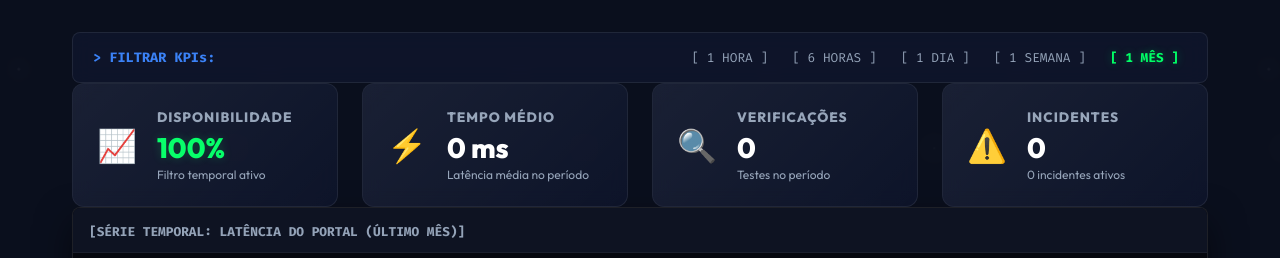
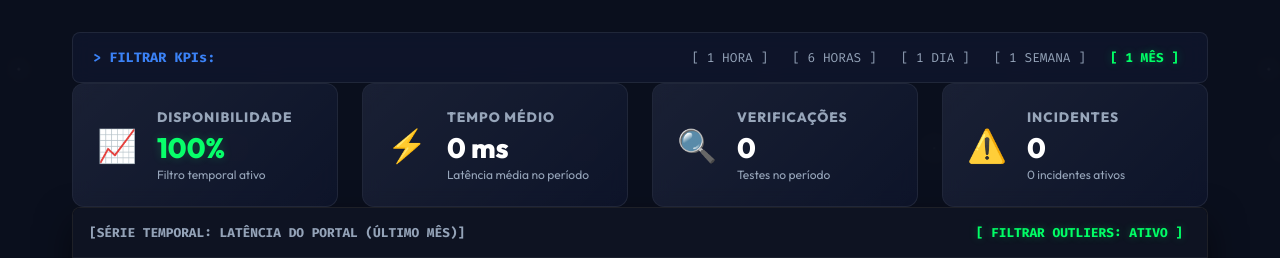
Before and after one commit to brunocorisco86/watchdogagrocenter, a Flask app: page / in a window 1280 px wide. Shown: the part 106-364 px from the top of the page. Run offline with Flask 3, Linux system fonts and the light colour scheme; data comes from the database, SQL or seed files in the repository; data that the repository does not hold is empty; some libraries are stand-ins or nearby versions.

Commit message:
feat: implement latency outlier filtering with togglable button on dashboard

```diff
--- a/src/dashboard/static/css/style.css
+++ b/src/dashboard/static/css/style.css
@@ -563,6 +563,9 @@ body {
     background-color: #0e1322;
     padding: 0.75rem 1rem;
     border-bottom: 1px solid rgba(255,255,255,0.05);
+    display: flex;
+    justify-content: space-between;
+    align-items: center;
 }
 
 .chart-title {
--- a/src/dashboard/static/js/main.js
+++ b/src/dashboard/static/js/main.js
@@ -7,11 +7,24 @@ document.addEventListener('DOMContentLoaded', () => {
 
     let currentPeriod = '30d';
     let latencyChart = null;
+    let filterOutliersEnabled = true;
 
     // Função para rolar os terminais para baixo
     const scrollToBottom = (element) => {
         if (element) {
             element.scrollTop = element.scrollHeight;
+        }
+    };
+
+    // Helper para cálculo de percentil/quantil
+    const quantile = (arr, q) => {
+        const pos = (arr.length - 1) * q;
+        const base = Math.floor(pos);
+        const rest = pos - base;
+        if (arr[base + 1] !== undefined) {
+            return arr[base] + rest * (arr[base + 1] - arr[base]);
+        } else {
+            return arr[base];
         }
     };
 
@@ -34,6 +47,26 @@ document.addEventListener('DOMContentLoaded', () => {
             await updateDashboardData();
         });
     });
+
+    // Event listener para o botão de toggle de outliers
+    const btnToggleOutliers = document.getElementById('btn-toggle-outliers');
+    if (btnToggleOutliers) {
+        btnToggleOutliers.addEventListener('click', async () => {
+            filterOutliersEnabled = !filterOutliersEnabled;
+            if (filterOutliersEnabled) {
+                btnToggleOutliers.classList.add('active');
+                btnToggleOutliers.textContent = '[ FILTRAR OUTLIERS: ATIVO ]';
+                appendTerminalLine('pi@cvale-watchdog:~$ watchdog --filter-outliers ENABLED', 'output-prompt');
+                appendTerminalLine('Ativando tratamento estatístico de outliers de latência...', 'output-system');
+            } else {
+                btnToggleOutliers.classList.remove('active');
+                btnToggleOutliers.textContent = '[ FILTRAR OUTLIERS: INATIVO ]';
+                appendTerminalLine('pi@cvale-watchdog:~$ watchdog --filter-outliers DISABLED', 'output-prompt');
+                appendTerminalLine('Desativando tratamento estatístico de outliers de latência...', 'output-system');
+            }
+            await updateLatencyChart();
+        });
+    }
 
     // Event listener para o gatilho manual do watchdog
     if (btnTrigger) {
@@ -143,6 +176,30 @@ document.addEventListener('DOMContentLoaded', () => {
             // Ordena os logs de forma cronológica garantida (do mais antigo para o mais recente)
             data.sort((a, b) => a.timestamp.localeCompare(b.timestamp));
 
+            // Filtro de Outliers por IQR (Interquartile Range)
+            let outlierThreshold = null;
+            let outliersCount = 0;
+
+            if (filterOutliersEnabled) {
+                const healthyTimes = data
+                    .filter(item => item.is_healthy && item.response_time_ms != null)
+                    .map(item => item.response_time_ms);
+
+                if (healthyTimes.length >= 4) {
+                    const sortedTimes = [...healthyTimes].sort((a, b) => a - b);
+                    const q1 = quantile(sortedTimes, 0.25);
+                    const q3 = quantile(sortedTimes, 0.75);
+                    const iqr = q3 - q1;
+                    // Define o limite superior como Q3 + 1.5 * IQR.
+                    // Estabelecemos um piso mínimo de 1500ms para evitar falsos positivos
+                    // (ex: considerar 200ms como outlier quando o normal é 100ms).
+                    outlierThreshold = Math.max(q3 + 1.5 * iqr, 1500);
+                } else {
+                    // Se não houver dados suficientes para calcular IQR, usa um limite arbitrário seguro (5000ms)
+                    outlierThreshold = 5000;
+                }
+            }
+
             // Extrai as labels (horas formatadas HH:MM) e dados (latência em ms)
             const labels = [];
             const values = [];
@@ -156,8 +213,18 @@ document.addEventListener('DOMContentLoaded', () => {
                 } catch {
                     labels.push(item.timestamp);
                 }
-                values.push(item.is_healthy ? item.response_time_ms : null);
+
+                let val = item.is_healthy ? item.response_time_ms : null;
+                if (val !== null && outlierThreshold !== null && val > outlierThreshold) {
+                    outliersCount++;
+                    val = null; // Filtra o outlier ocultando o ponto no gráfico
+                }
+                values.push(val);
             });
+
+            if (filterOutliersEnabled) {
+                console.log(`[Outliers] Limiar calculado: ${outlierThreshold ? outlierThreshold.toFixed(1) : 'N/A'}ms. Outliers removidos: ${outliersCount}`);
+            }
 
             // Se o gráfico já existe, destrói para evitar sobreposição
             if (latencyChart) {
--- a/src/dashboard/templates/index.html
+++ b/src/dashboard/templates/index.html
@@ -93,6 +93,7 @@
         <section class="chart-section">
             <div class="chart-header">
                 <span class="chart-title">[SÉRIE TEMPORAL: LATÊNCIA DO PORTAL (ÚLTIMAS 6 HORAS)]</span>
+                <button id="btn-toggle-outliers" class="filter-btn active" title="Ativa/desativa tratamento estatístico de latências atípicas (outliers)">[ FILTRAR OUTLIERS: ATIVO ]</button>
             </div>
             <div class="chart-body">
                 <canvas id="latencyChart"></canvas>
```
